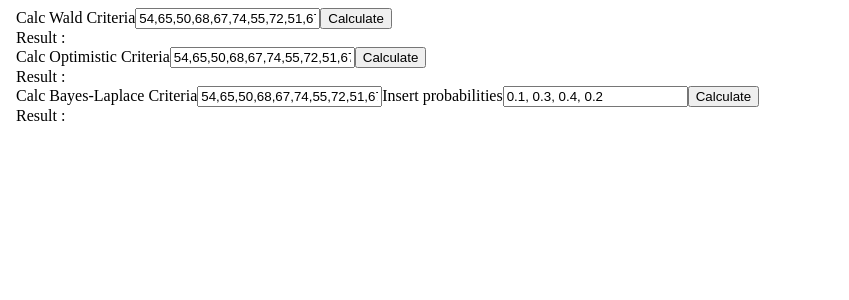
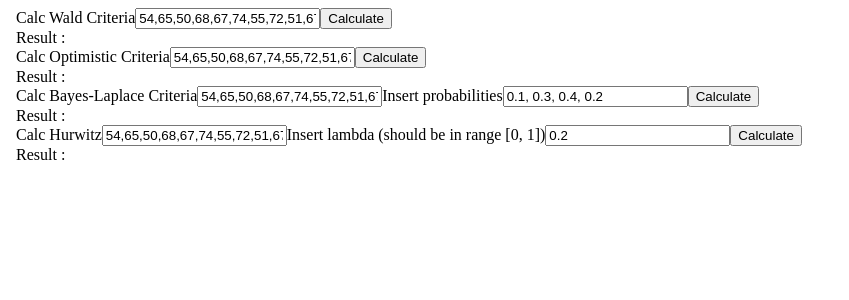
Before and after one commit to ILScc/Decision-Theory, a Vue app: page / in a window 1280 px wide. Shown: the top 300 px of the page, without its empty margins (0-849 px from the left). Built offline with nearby package versions, Linux system fonts and the light colour scheme.

Commit message:
Feat: add Hurwitz calc

```diff
--- a/src/App.vue
+++ b/src/App.vue
@@ -3,6 +3,7 @@
     <app-wald />
     <app-optimistic />
     <app-BL />
+    <app-hurwitz />
   </body>
 </template>
 
@@ -10,12 +11,14 @@
 import AppWald from "./components/AppWald.vue";
 import AppOptimistic from "./components/AppOptimistic.vue";
 import AppBL from "./components/AppBL.vue";
+import AppHurwitz from "./components/AppHurwitz.vue";
 export default {
   name: "App",
   components: {
     AppWald,
     AppOptimistic,
     AppBL,
+    AppHurwitz,
   },
 };
 </script>
--- a/src/components/AppBL.vue
+++ b/src/components/AppBL.vue
@@ -38,7 +38,6 @@ export default {
   SAMPLE_PROBABILITIES: "0.1, 0.3, 0.4, 0.2",
   methods: {
     calcBL(matrix, probabilities) {
-      console.log(this.$options.SAMPLE_PROBABILITIES);
       const convertedProbabilities = probabilities
         .split(",")
         .map((prob) => +prob);
--- /dev/null
+++ b/src/components/AppHurwitz.vue
@@ -0,0 +1,50 @@
+<template>
+  <form action="">
+    <label for="Hurwitz">Calc Hurwitz</label>
+    <input type="text" name="Hurwitz" id="Hurwitz" v-model="matrix" />
+    <label for="Lambda">Insert lambda (should be in range [0, 1])</label>
+    <input type="text" name="lambda" id="lambda" v-model="lambda" />
+    <button type="button" @click="calcHurwitz(matrix)">Calculate</button>
+    <div>Result : {{ result }}</div>
+  </form>
+</template>
+<script>
+import {
+  getLambda,
+  findMinInRows,
+  findMaxInRows,
+  handleDecision,
+} from "../DecisonMakingMethods/utils.js";
+export default {
+  data() {
+    return {
+      matrix: this.$options.SAMPLE_MATRIX,
+      lambda: getLambda(),
+      result: null,
+    };
+  },
+  SAMPLE_MATRIX: [
+    [54, 65, 50, 68],
+    [67, 74, 55, 72],
+    [51, 67, 78, 68],
+    [73, 54, 67, 60],
+    [76, 69, 67, 59],
+  ],
+  methods: {
+    calcHurwitz(matrix, lambda = this.lambda) {
+      const lambdaMinInRows = findMinInRows(matrix).map(
+        (value) => value * lambda
+      );
+      const lambdaMaxInRows = findMaxInRows(matrix).map(
+        (value) => (1 - lambda).toFixed(1) * value
+      );
+      const options = lambdaMaxInRows.map(
+        (value, i) => value + lambdaMinInRows[i]
+      );
+      const decision = Math.max(...options);
+      const answer = handleDecision(options, decision);
+      this.result = answer;
+    },
+  },
+};
+</script>
```
Also changed, not shown: src/DecisonMakingMethods/decisionCriterias.js (+0 -12 lines).
